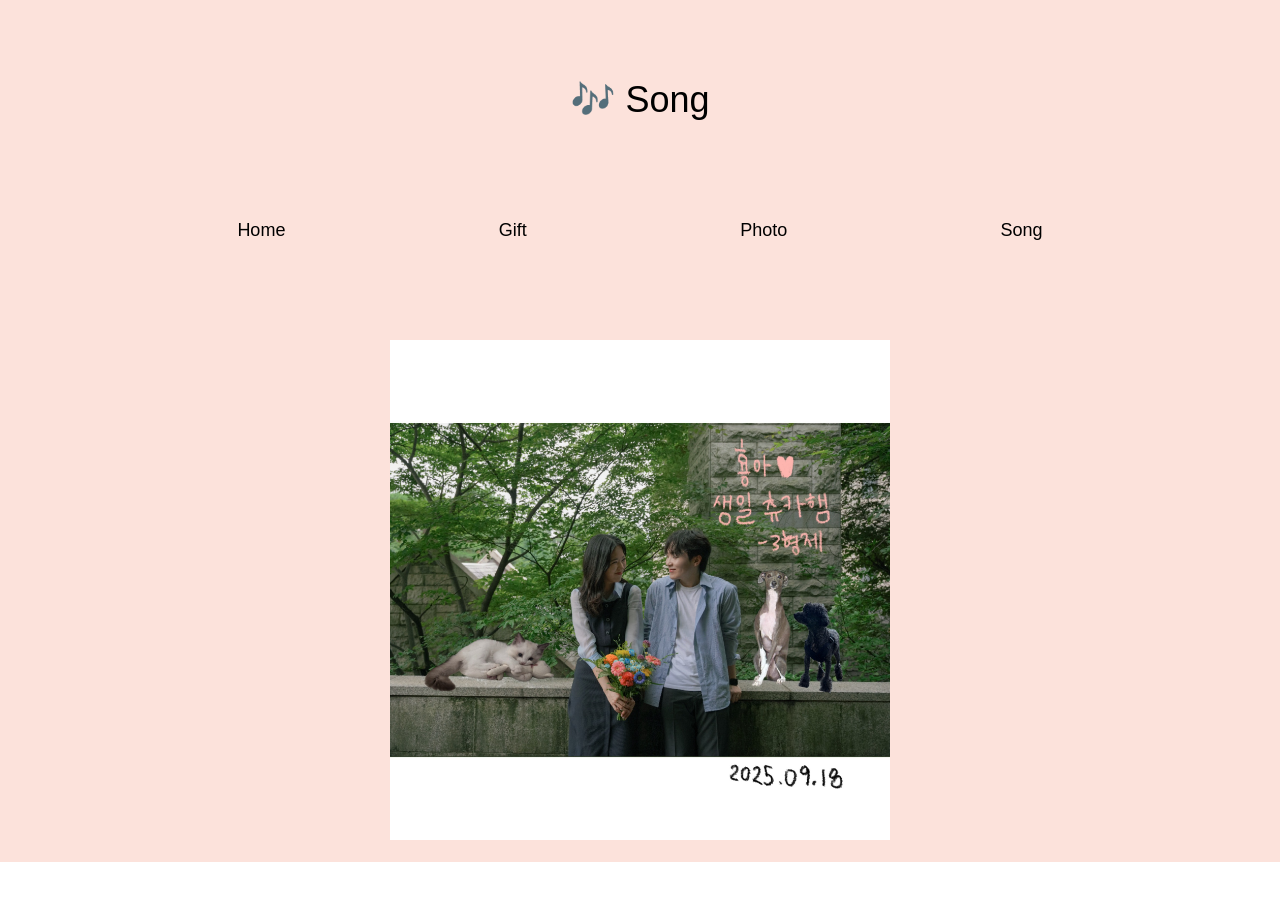
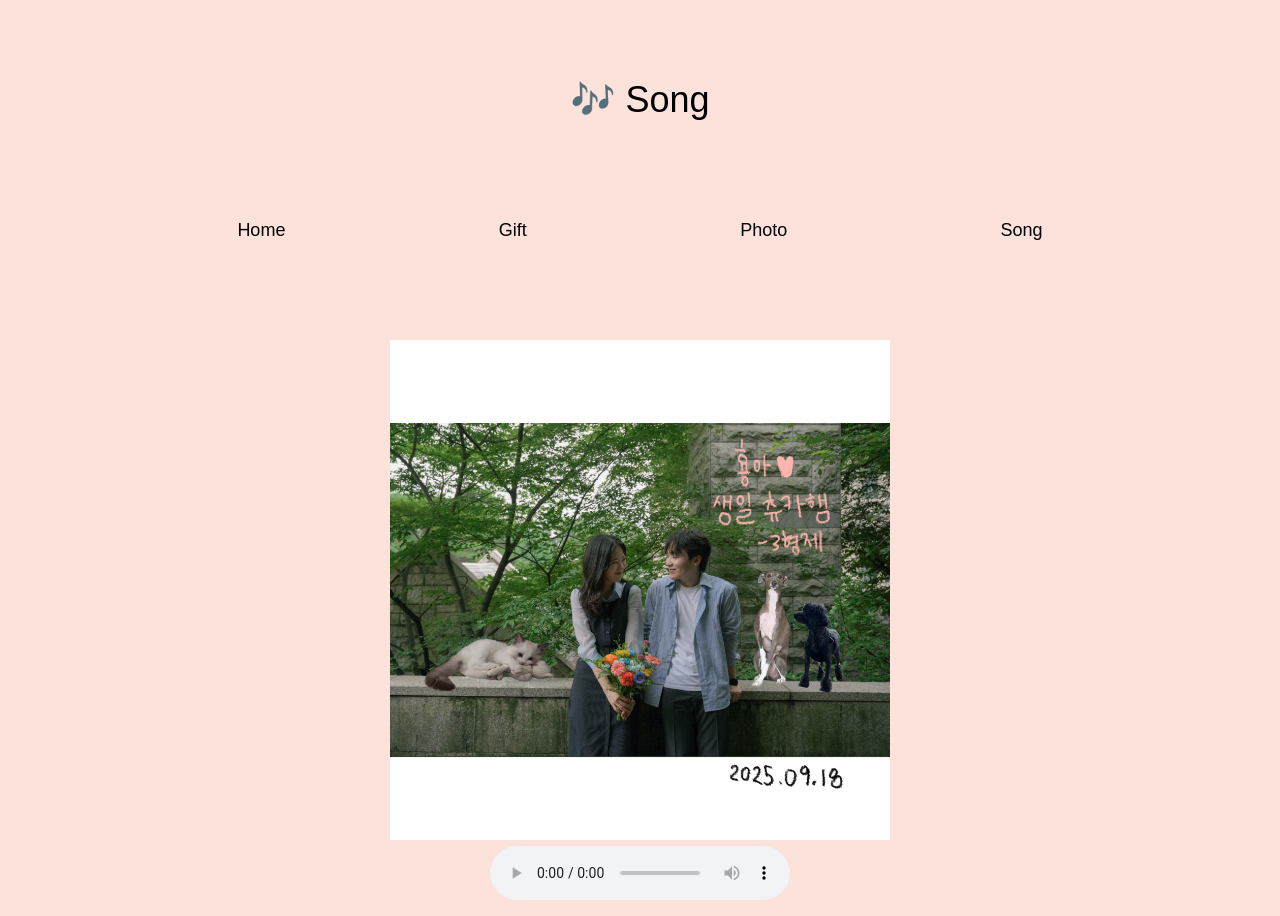
Before and after one commit to m0-jin/app, a Next.js app: page /song in a window 1280 px wide. Before the commit the page ends 862 px from the top, so only its background shows below. Built offline with nearby package versions, Linux system fonts and the light colour scheme; a web font is replaced by a local one.

Commit message:
Update song.tsx

```diff
--- a/pages/song.tsx
+++ b/pages/song.tsx
@@ -2,9 +2,8 @@ import React from "react";
 import Bar from "../components/Bar";
 import bday from "../public/image/bday.jpg";
 import Image from "next/image";
-import YouTube from "react-youtube";
 
-const song = () => {
+const Song = () => {
   return (
     <div className="wrapper">
       <span className="title py-20">🎶 Song</span>
@@ -12,16 +11,13 @@ const song = () => {
       <div className="w-[500px] pt-20">
         <Image alt="" src={bday} objectFit="contain" />
       </div>
-      <YouTube
-        videoId="VPB1rKd19RM"
-        opts={{
-          width: "560",
-          height: "315",
-          playerVars: { autoplay: 1, rel: 0, modestbranding: 1 },
-        }}
-      />
+      {/* 오디오 추가 */}
+      <audio autoPlay loop controls>
+        <source src="/image/Birthday.mp3" type="audio/mpeg" />
+        브라우저가 오디오 태그를 지원하지 않습니다.
+      </audio>
     </div>
   );
 };
 
-export default song;
+export default Song;
```
